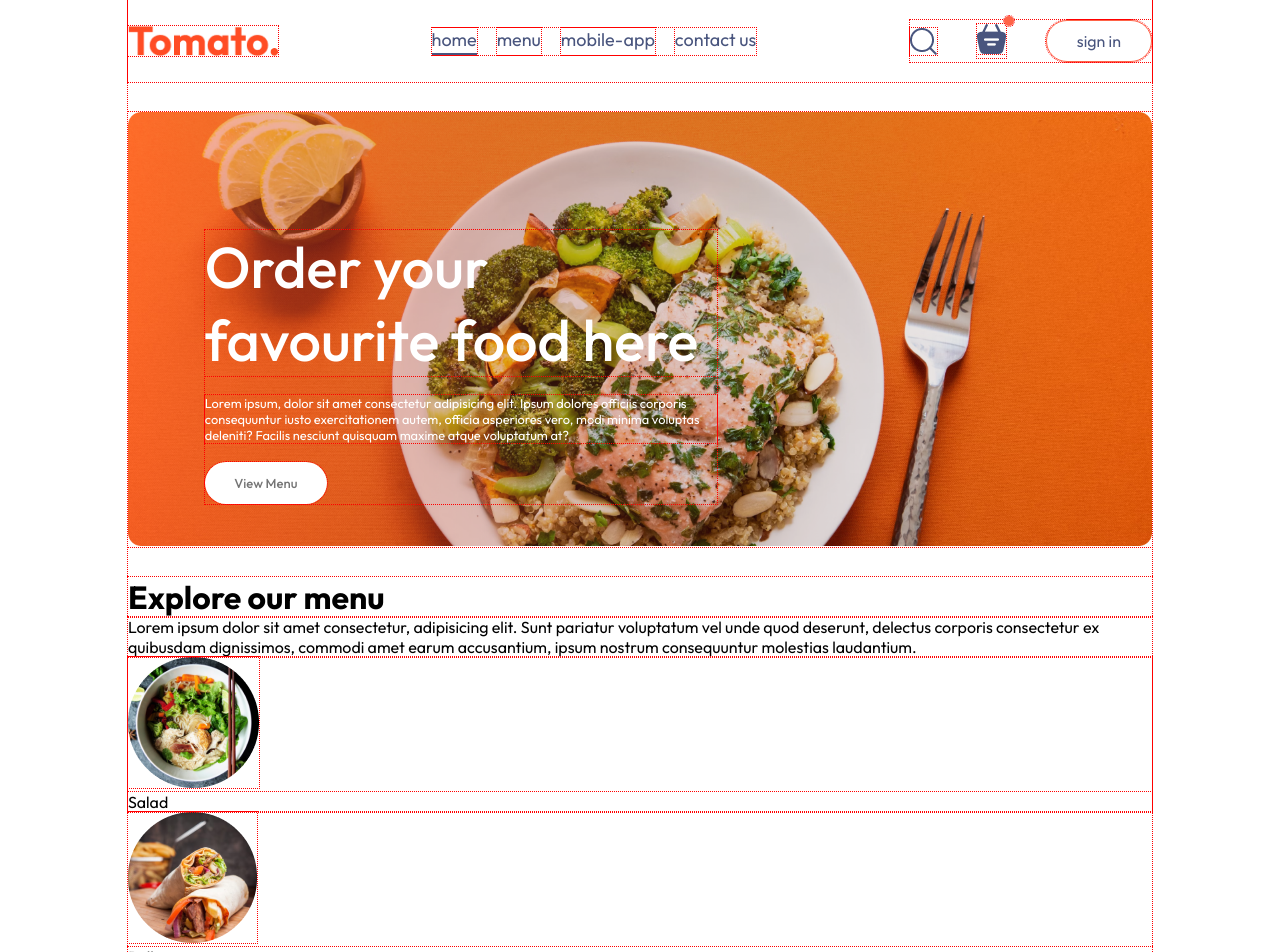
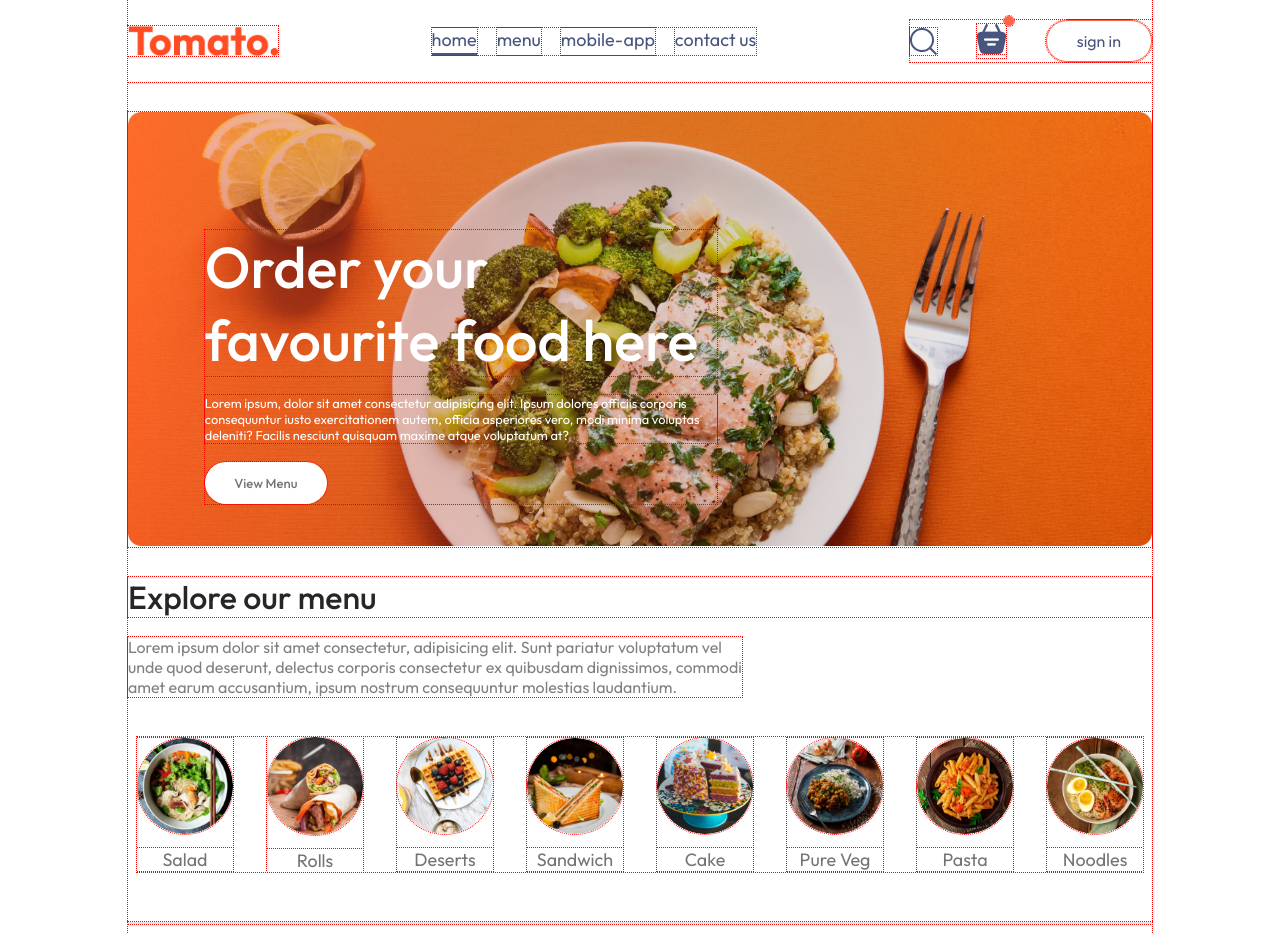
Before and after one commit to edmyrbatiancila/full-stack-ecommerce.ed, a React (Vite) app in the folder frontend/: page / in a window 1280 px wide. Shown: the top 952 px of the page. Built offline with nearby package versions, Linux system fonts and the light colour scheme.

Commit message:
updated code and added files and folder

```diff
--- a/frontend/src/App.jsx
+++ b/frontend/src/App.jsx
@@ -18,4 +18,4 @@
   );
 }
 
-export default App
+export default App;
--- a/frontend/src/components/ExploreMenu/ExploreMenu.css
+++ b/frontend/src/components/ExploreMenu/ExploreMenu.css
@@ -0,0 +1,56 @@
+.explore-menu {
+    display: flex;
+    flex-direction: column;
+    gap: 20px;
+}
+
+.explore-menu h1 {
+    color: #262626;
+    font-weight: 500;
+}
+
+.explore-menu-text {
+    max-width: 60%;
+    color: #808080;
+}
+
+.explore-menu-list {
+    display: flex;
+    justify-content: space-between;
+    align-items: center;
+    gap: 30px;
+    text-align: center;
+    margin: 20px 9px;
+    overflow-x: scroll;
+}
+
+.explore-menu-list::-webkit-scrollbar {
+    display: none;
+}
+
+.explore-menu-list-item img{
+    width: 7.5vw;
+    min-width: 80px;
+    cursor: pointer;
+    border-radius: 50%;
+    transition: 0.2s;
+}
+
+.explore-menu-list-item p {
+    margin-top: 10px;
+    color: #747474;
+    font-size: max(1.4vw, 16px);
+    cursor: pointer;
+}
+
+.explore-menu hr {
+    margin: 10px 0px;
+    height: 2px;
+    background-color: #e2e2e2;
+    border: none;
+}
+
+.explore-menu-list-item .active {
+    border: 4px solid tomato;
+    padding: 2px;
+}
--- a/frontend/src/components/ExploreMenu/ExploreMenu.jsx
+++ b/frontend/src/components/ExploreMenu/ExploreMenu.jsx
@@ -2,7 +2,7 @@
 import './ExploreMenu.css';
 import { menu_list } from '../../assets/assets';
 
-const ExploreMenu = () => {
+const ExploreMenu = ({category, setCategory}) => {
   return (
     <div className='explore-menu' id='explore-menu'>
       <h1>Explore our menu</h1>
@@ -10,13 +10,14 @@
       <div className="explore-menu-list">
         {menu_list.map((item, index)=> {
             return(
-                <div key={index} className='explore-menu-list-item'>
-                    <img src={item.menu_image} alt="" />
+                <div onClick={()=>setCategory(prev => prev === item.menu_name? "All" : item.menu_name)} key={index} className='explore-menu-list-item'>
+                    <img className={category === item.menu_name ? "active" : ""} src={item.menu_image} alt="" />
                     <p>{item.menu_name}</p>
                 </div>
             )
         })}
       </div>
+      <hr />
     </div>
   )
 }
--- a/frontend/src/pages/Home/Home.jsx
+++ b/frontend/src/pages/Home/Home.jsx
@@ -1,13 +1,16 @@
-import React from 'react'
+import React, { useState } from 'react'
 import './Home.css';
 import Header from '../../components/Header/Header';
 import ExploreMenu from '../../components/ExploreMenu/ExploreMenu';
 
 const Home = () => {
+
+    const [category, setCategory] = useState("All");
+
   return (
     <div>
       <Header/>
-      <ExploreMenu/>
+      <ExploreMenu category={category} setCategory={setCategory}/>
     </div>
   )
 }
```
Also changed, not shown: frontend/src/context/StoreContext.jsx (added, +19 -0 lines).
